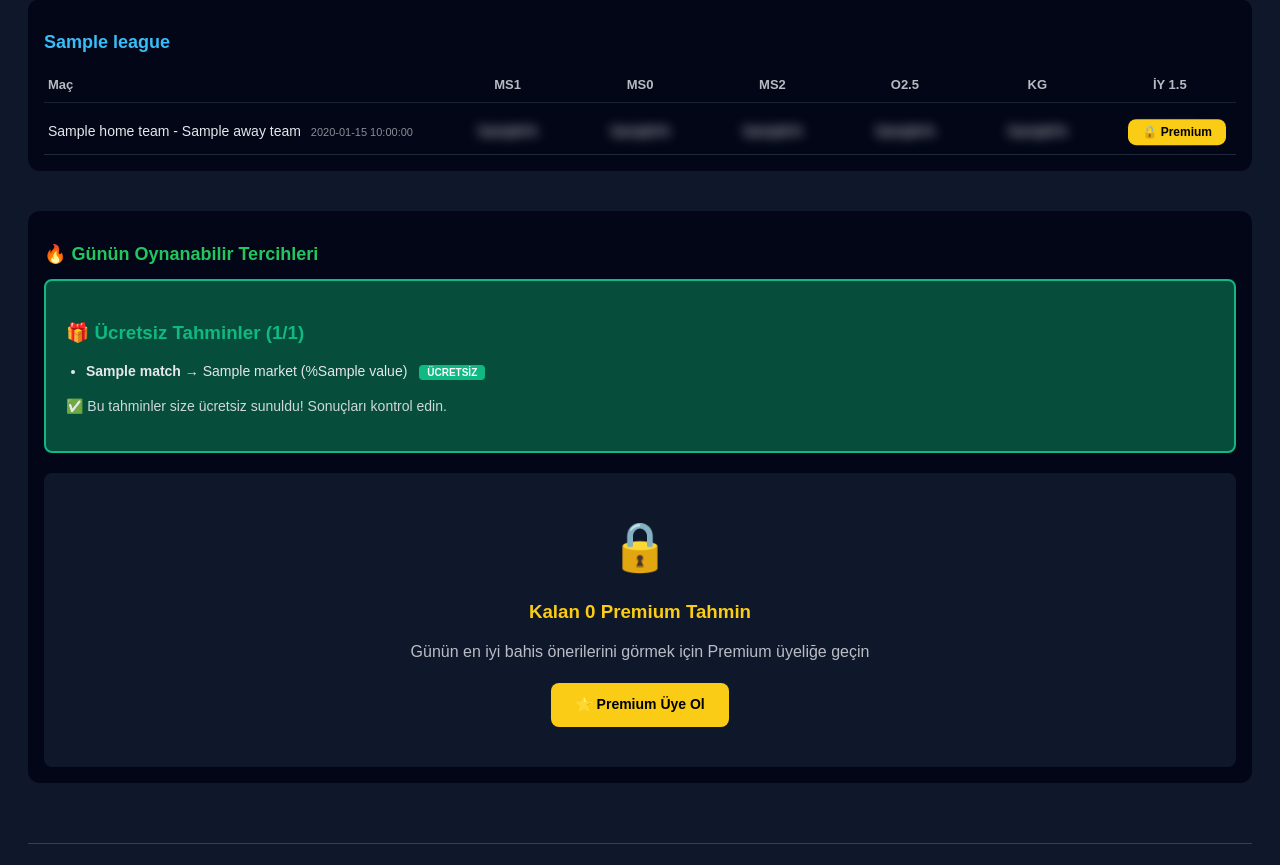
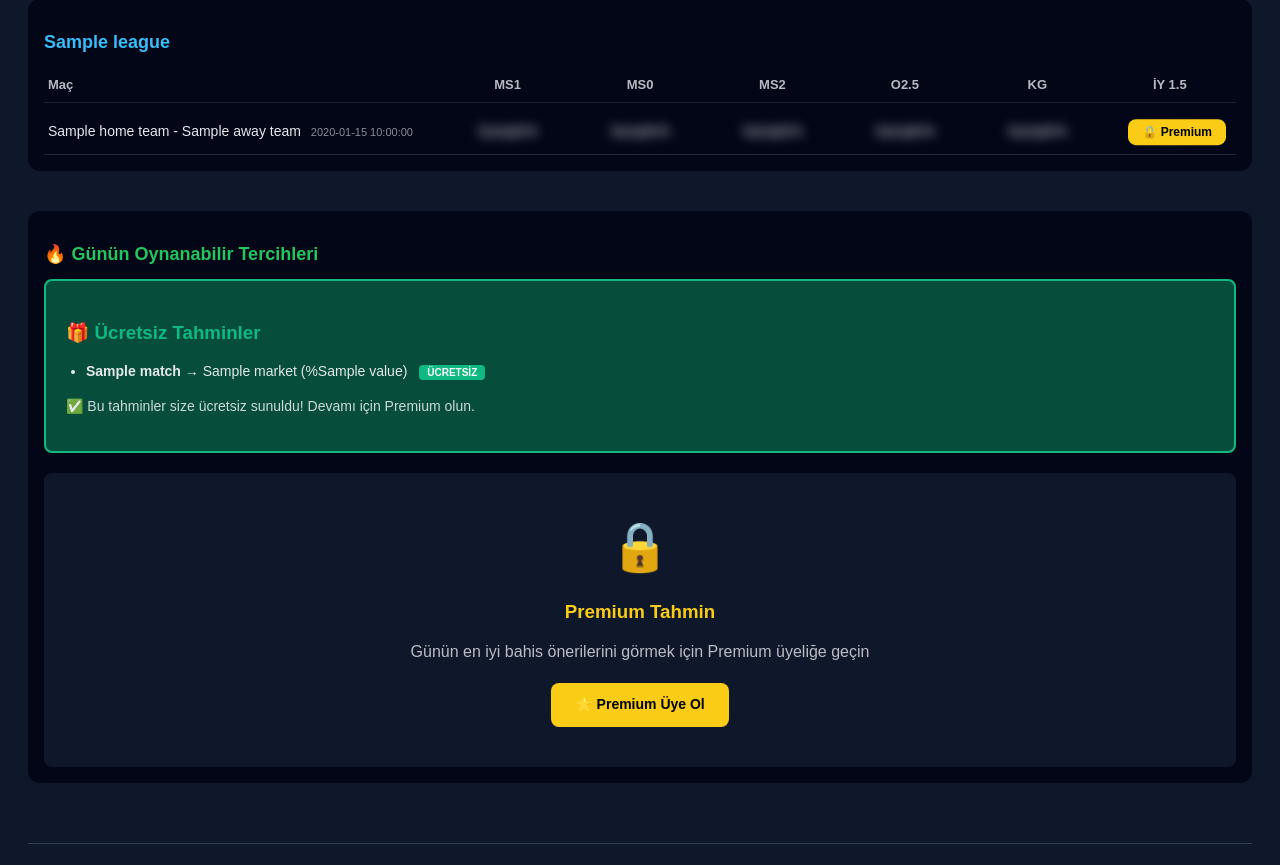
Before and after one commit to em1rekinci/analizsitesi, a FastAPI app: template templates/dashboard.html in a window 1280 px wide. Shown: the part 91-956 px from the top of the page. Run offline with FastAPI, Linux system fonts and the light colour scheme; the template is opened without the code that fills it: most values are stand-ins (such as "Sample title", 1, 10 or a date in 2020).

Commit message:
kurtlarvadisioperasyonubitmiştir

```diff
--- a/templates/dashboard.html
+++ b/templates/dashboard.html
@@ -263,7 +263,7 @@
 
       {% if free_picks %}
       <div style="background: #064e3b; border: 2px solid #10b981; border-radius: 8px; padding: 20px; margin-bottom: 20px;">
-        <h3 style="color: #10b981; margin-bottom: 16px;">🎁 Ücretsiz Tahminler ({{ free_count }}/{{ picks|length }})</h3>
+        <h3 style="color: #10b981; margin-bottom: 16px;">🎁 Ücretsiz Tahminler</h3>
         <ul style="margin: 0;">
           {% for p in free_picks %}
           <li style="margin-bottom: 8px;">
@@ -273,14 +273,14 @@
           {% endfor %}
         </ul>
         <p style="margin-top: 16px; font-size: 14px; opacity: 0.9;">
-          ✅ Bu tahminler size ücretsiz sunuldu! Sonuçları kontrol edin.
+          ✅ Bu tahminler size ücretsiz sunuldu! Devamı için Premium olun.
         </p>
       </div>
       {% endif %}
 
       <div class="premium-picks-lock">
         <div style="font-size: 48px; margin-bottom: 16px;">🔒</div>
-        <h3 style="color: #facc15; margin-bottom: 12px;">Kalan {{ picks|length - free_count }} Premium Tahmin</h3>
+        <h3 style="color: #facc15; margin-bottom: 12px;">Premium Tahmin</h3>
         <p style="opacity: 0.8; margin-bottom: 20px;">
           Günün en iyi bahis önerilerini görmek için Premium üyeliğe geçin
         </p>
```
